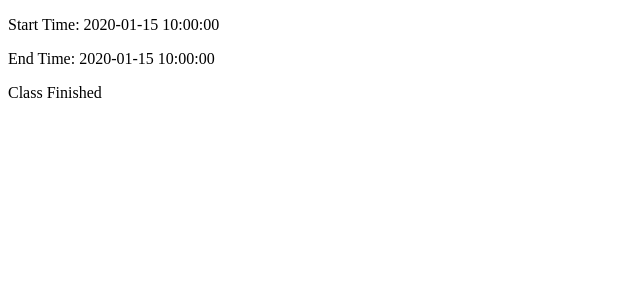
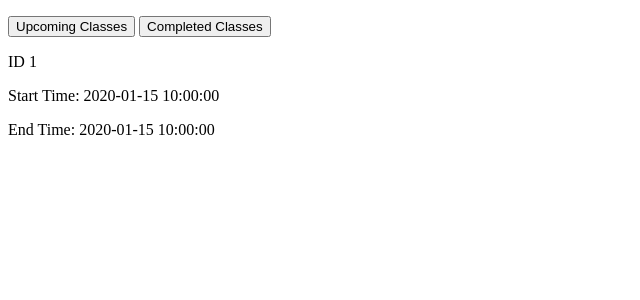
Before and after one commit to Struanjh/booking-app, a Flask app: page /mybookings in a window 1280 px wide. Shown: the part 106-406 px from the top of the page, without its empty margins (0-640 px from the left). Run offline with Flask 3, Linux system fonts and the light colour scheme; a user stored in the database is signed in; tables that the repository leaves empty hold one stand-in row (values such as "Sample post").

Commit message:
Redesign users booking page

```diff
--- a/app/models.py
+++ b/app/models.py
@@ -29,7 +29,7 @@ class User(UserMixin, db.Model):
     last_login = db.Column(db.DateTime, index=True)
     oauth = db.Column(db.Boolean)
     role_id = db.Column(db.Integer, db.ForeignKey('roles.id'))
-    ##ARGS -> 1-other side of many to many relationship. 2-assoc table, 3-reference used for this model from other side of many-many
+    #ARGS -> 1-other side of many to many relationship. 2-assoc table, 3-reference used for this model from other side of many-many
     classes = db.Relationship(
         'EnglishClasses',
         secondary=class_bookings,
@@ -47,7 +47,6 @@ class User(UserMixin, db.Model):
         return check_password_hash(self.pw_hash, pw)
 
 
-
 @login.user_loader
 def load_user(id):
     return User.query.get(int(id))
--- a/app/routes.py
+++ b/app/routes.py
@@ -160,3 +160,9 @@ def userProfile():
             flash('Profile updated')
             return redirect(url_for('userProfile',id=current_user.id))
     return render_template('userprofile.html', user=user, form=form)
+
+
+
+@app.route('/test')
+def test():
+    pass
--- a/app/templates/mybookings.html
+++ b/app/templates/mybookings.html
@@ -1,17 +1,17 @@
 {% extends "base.html" %}
 
 {% block content %}
+<div class="filters">
+    <button id="upcoming">Upcoming Classes</button>
+    <button id="completed">Completed Classes</button>
+</div>
 <div class="user-bookings">
 {% if userClasses %}
 {% for class in userClasses %}
-    <div data-class-id="{{ class.id }}">
+    <div class="class" data-class-complete="{{ currtime > class.end_time }}" data-class-id="{{ class.id }}">
+        <p>ID {{ class.id }}</p>
         <p>Start Time: {{ class.start_time}} </p>
         <p>End Time: {{ class.end_time}} </p>
-        {% if currtime > class.end_time %}
-        <p>Class Finished</p>
-        {% else %}
-        <p>Class upcoming</p>
-        {% endif %}
     </div>
 {% endfor %}
 {% else %}
@@ -19,3 +19,34 @@
 {% endif %}
 </div>
 {% endblock %}
+
+{% block scripts %}
+{{ super() }}
+<script>
+    const upcomingBtn = document.getElementById('upcoming');
+    const completedBtn = document.getElementById('completed');
+    const classes = document.querySelectorAll('.class')
+    upcomingBtn.addEventListener('click', e => {
+        for(let i=0; i < classes.length; i++) {
+            if(classes[i].dataset.classComplete === "True") {
+                classes[i].style.display = 'none';
+            } else {
+                classes[i].style.display = 'block';
+            }
+        }
+        upcomingBtn.style.backgroundColor = 'green'
+        completedBtn.style.backgroundColor = ''
+    });
+    completedBtn.addEventListener('click', e => {
+        for(let i=0; i < classes.length; i++) {
+            if(classes[i].dataset.classComplete === "False") {
+                classes[i].style.display = 'none';
+            } else {
+                classes[i].style.display = 'block';
+            }
+        }
+        completedBtn.style.backgroundColor = 'green'
+        upcomingBtn.style.backgroundColor = ''
+    });
+</script>
+{% endblock %}
```
